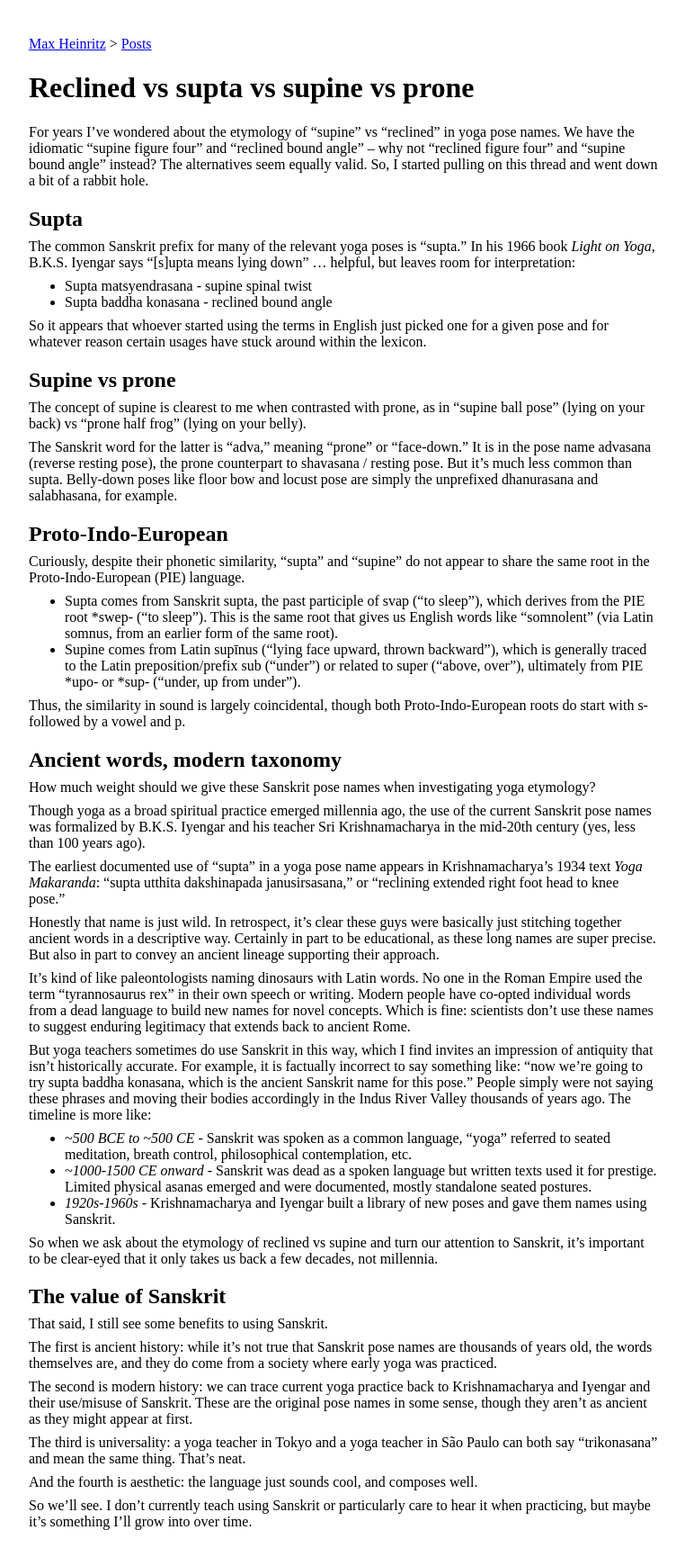
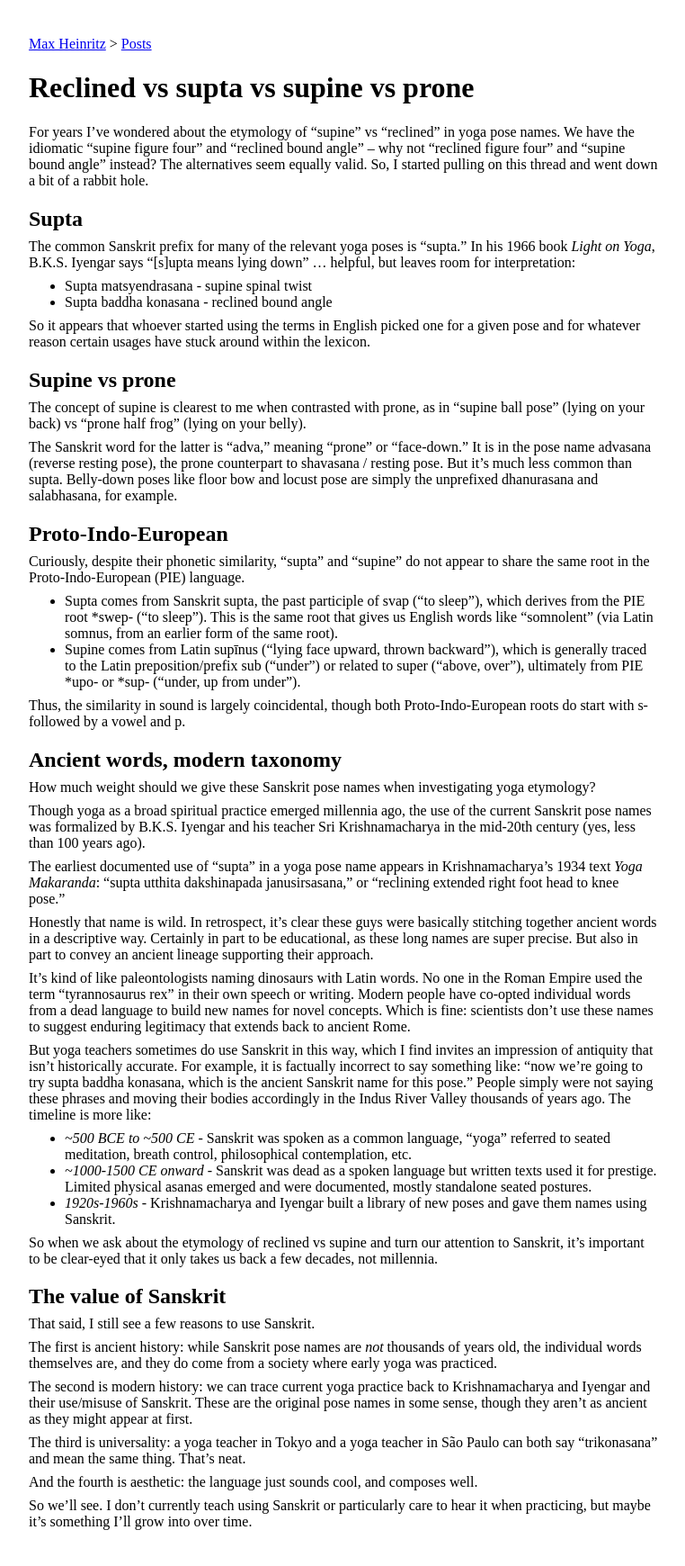
Before and after one commit to maxh/maxheinritz.com, a Jekyll site: the page built from _posts/2026-02-01-reclined-vs-supta-vs-supine-vs-prone.md, in a window 1280 px wide. Shown: the whole page at 90% size, without its empty margins (108-870 px from the left). Built offline with Jekyll 4.4.1, drawn with Linux system fonts in a browser that asks for light colours.

Commit message:
clean up

```diff
--- a/_posts/2026-02-01-reclined-vs-supta-vs-supine-vs-prone.md
+++ b/_posts/2026-02-01-reclined-vs-supta-vs-supine-vs-prone.md
@@ -13,7 +13,7 @@ The common Sanskrit prefix for many of the relevant yoga poses is "supta." In hi
 - Supta matsyendrasana - supine spinal twist
 - Supta baddha konasana - reclined bound angle
 
-So it appears that whoever started using the terms in English just picked one for a given pose and for whatever reason certain usages have stuck around within the lexicon.
+So it appears that whoever started using the terms in English picked one for a given pose and for whatever reason certain usages have stuck around within the lexicon.
 
 ## Supine vs prone
 
@@ -38,7 +38,7 @@ Though yoga as a broad spiritual practice emerged millennia ago, the use of the
 
 The earliest documented use of "supta" in a yoga pose name appears in Krishnamacharya's 1934 text _Yoga Makaranda_: "supta utthita dakshinapada janusirsasana," or "reclining extended right foot head to knee pose."
 
-Honestly that name is just wild. In retrospect, it's clear these guys were basically just stitching together ancient words in a descriptive way. Certainly in part to be educational, as these long names are super precise. But also in part to convey an ancient lineage supporting their approach.
+Honestly that name is wild. In retrospect, it's clear these guys were basically stitching together ancient words in a descriptive way. Certainly in part to be educational, as these long names are super precise. But also in part to convey an ancient lineage supporting their approach.
 
 It's kind of like paleontologists naming dinosaurs with Latin words. No one in the Roman Empire used the term "tyrannosaurus rex" in their own speech or writing. Modern people have co-opted individual words from a dead language to build new names for novel concepts. Which is fine: scientists don't use these names to suggest enduring legitimacy that extends back to ancient Rome.
 
@@ -52,9 +52,9 @@ So when we ask about the etymology of reclined vs supine and turn our attention
 
 ## The value of Sanskrit
 
-That said, I still see some benefits to using Sanskrit.
+That said, I still see a few reasons to use Sanskrit.
 
-The first is ancient history: while it's not true that Sanskrit pose names are thousands of years old, the words themselves are, and they do come from a society where early yoga was practiced.
+The first is ancient history: while Sanskrit pose names are _not_ thousands of years old, the individual words themselves are, and they do come from a society where early yoga was practiced.
 
 The second is modern history: we can trace current yoga practice back to Krishnamacharya and Iyengar and their use/misuse of Sanskrit. These are the original pose names in some sense, though they aren't as ancient as they might appear at first.
 
```
